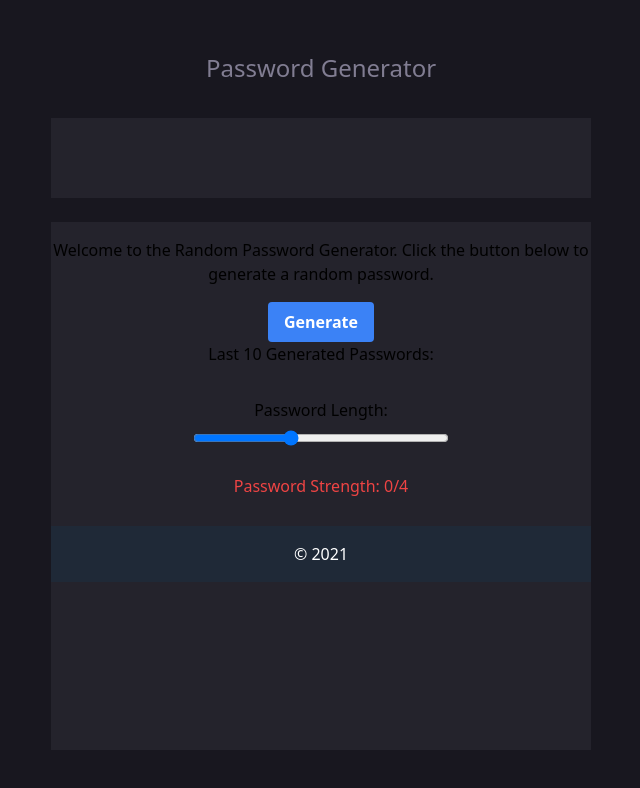
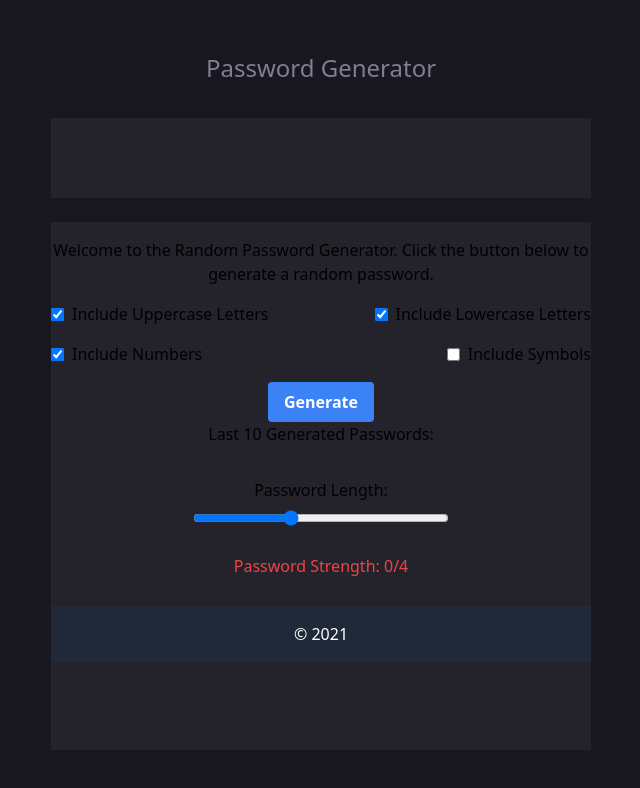
Before and after one commit to Gulverda/Random-Pass-Gen, a React (Create React App) app: page / in a window 1280 px wide. Shown: the top 788 px of the page, without its empty margins (319-959 px from the left). Built offline with nearby package versions, Linux system fonts and the light colour scheme.

Commit message:
Added Checkbox for filter

```diff
--- a/public/index.html
+++ b/public/index.html
@@ -10,7 +10,9 @@
       content="Web site created using create-react-app"
     />
     <link rel="apple-touch-icon" href="%PUBLIC_URL%/logo192.png" />
-
+    <link rel="preconnect" href="https://fonts.googleapis.com">
+    <link rel="preconnect" href="https://fonts.gstatic.com" crossorigin>
+    <link href="https://fonts.googleapis.com/css2?family=JetBrains+Mono:ital,wght@0,100..800;1,100..800&display=swap" rel="stylesheet">
     <link rel="manifest" href="%PUBLIC_URL%/manifest.json" />
     <title>React App</title>
   </head>
--- a/src/App.tsx
+++ b/src/App.tsx
@@ -6,9 +6,18 @@ function App(): JSX.Element {
   const [passwordHistory, setPasswordHistory] = useState<string[]>([]);
   const [passwordLength, setPasswordLength] = useState<number>(15); // State to manage password length
   const [passwordStrength, setPasswordStrength] = useState<number>(0); // State to manage password strength
+  const [includeUppercase, setIncludeUppercase] = useState<boolean>(true);
+  const [includeLowercase, setIncludeLowercase] = useState<boolean>(true);
+  const [includeNumbers, setIncludeNumbers] = useState<boolean>(true);
+  const [includeSymbols, setIncludeSymbols] = useState<boolean>(false); // Initially false
 
   const generatePassword = () => {
-    const charset = 'abcdefghijklmnopqrstuvwxyzABCDEFGHIJKLMNOPQRSTUVWXYZ0123456789!@#$%^&*(?)-_=+{}[]|;:,.<>';
+    let charset = '';
+    if (includeUppercase) charset += 'ABCDEFGHIJKLMNOPQRSTUVWXYZ';
+    if (includeLowercase) charset += 'abcdefghijklmnopqrstuvwxyz';
+    if (includeNumbers) charset += '0123456789';
+    if (includeSymbols) charset += '!@#$%^&*(?)-_=+{}[]|;:,.<>';
+
     let newPassword = '';
     for (let i = 0; i < passwordLength; i++) {
       const randomIndex = Math.floor(Math.random() * charset.length);
@@ -20,12 +29,31 @@ function App(): JSX.Element {
     // Calculate password strength using zxcvbn
     const strength = zxcvbn(newPassword).score; // Score ranges from 0 to 4
     setPasswordStrength(strength);
-    setPasswordHistory(prevHistory => [newPassword, ...prevHistory.slice(0, 14)]);
   };
 
   const handleLengthChange = (e: React.ChangeEvent<HTMLInputElement>) => {
     const newLength = parseInt(e.target.value);
     setPasswordLength(newLength);
+  };
+
+  const handleCheckboxChange = (e: React.ChangeEvent<HTMLInputElement>) => {
+    const { name, checked } = e.target;
+    switch (name) {
+      case 'includeUppercase':
+        setIncludeUppercase(checked);
+        break;
+      case 'includeLowercase':
+        setIncludeLowercase(checked);
+        break;
+      case 'includeNumbers':
+        setIncludeNumbers(checked);
+        break;
+      case 'includeSymbols':
+        setIncludeSymbols(checked);
+        break;
+      default:
+        break;
+    }
   };
 
   const passwordStrengthColor = () => {
@@ -48,20 +76,62 @@ function App(): JSX.Element {
   return (
     <div className="flex flex-col justify-center items-center h-screen bg-backgroundForBack">
       <header className="text-textColor">
-          <h1 style={{fontSize: '24px'}}>Password Generator</h1>
-        </header>
-        <div style={{width: '540px', height: '80px'}} className="bg-bgMain flex items-center text-center justify-center mt-8">
-  <p className="my-4">
-    <span className="text-secondaryText">{password}</span>
-  </p>
-</div>
-
-
+        <h1 style={{ fontSize: '24px' }}>Password Generator</h1>
+      </header>
+      <div style={{ width: '540px', height: '80px' }} className="bg-bgMain flex items-center text-left justify-between mt-8">
+        <p className="my-4">
+          <span style={{ fontSize: '32px', fontFamily: 'JetBrains Mono' }} className="text-secondaryText text-left">{password}</span>
+        </p>
+      </div>
       <div style={{ width: '540px', height: '528px' }} className="bg-bgMain mt-6">
         <main className="flex-1 flex flex-col justify-center items-center">
           <p className="text-center my-4">
             Welcome to the Random Password Generator. Click the button below to generate a random password.
           </p>
+          <div className="flex justify-between w-full mb-4">
+            <label className="flex items-center">
+              <input
+                type="checkbox"
+                name="includeUppercase"
+                checked={includeUppercase}
+                onChange={handleCheckboxChange}
+                className="mr-2"
+              />
+              Include Uppercase Letters
+            </label>
+            <label className="flex items-center">
+              <input
+                type="checkbox"
+                name="includeLowercase"
+                checked={includeLowercase}
+                onChange={handleCheckboxChange}
+                className="mr-2"
+              />
+              Include Lowercase Letters
+            </label>
+          </div>
+          <div className="flex justify-between w-full mb-4">
+            <label className="flex items-center">
+              <input
+                type="checkbox"
+                name="includeNumbers"
+                checked={includeNumbers}
+                onChange={handleCheckboxChange}
+                className="mr-2"
+              />
+              Include Numbers
+            </label>
+            <label className="flex items-center">
+              <input
+                type="checkbox"
+                name="includeSymbols"
+                checked={includeSymbols}
+                onChange={handleCheckboxChange}
+                className="mr-2"
+              />
+              Include Symbols
+            </label>
+          </div>
           <button className="bg-blue-500 hover:bg-blue-700 text-white font-bold py-2 px-4 rounded" onClick={generatePassword}>
             Generate
           </button>
```
